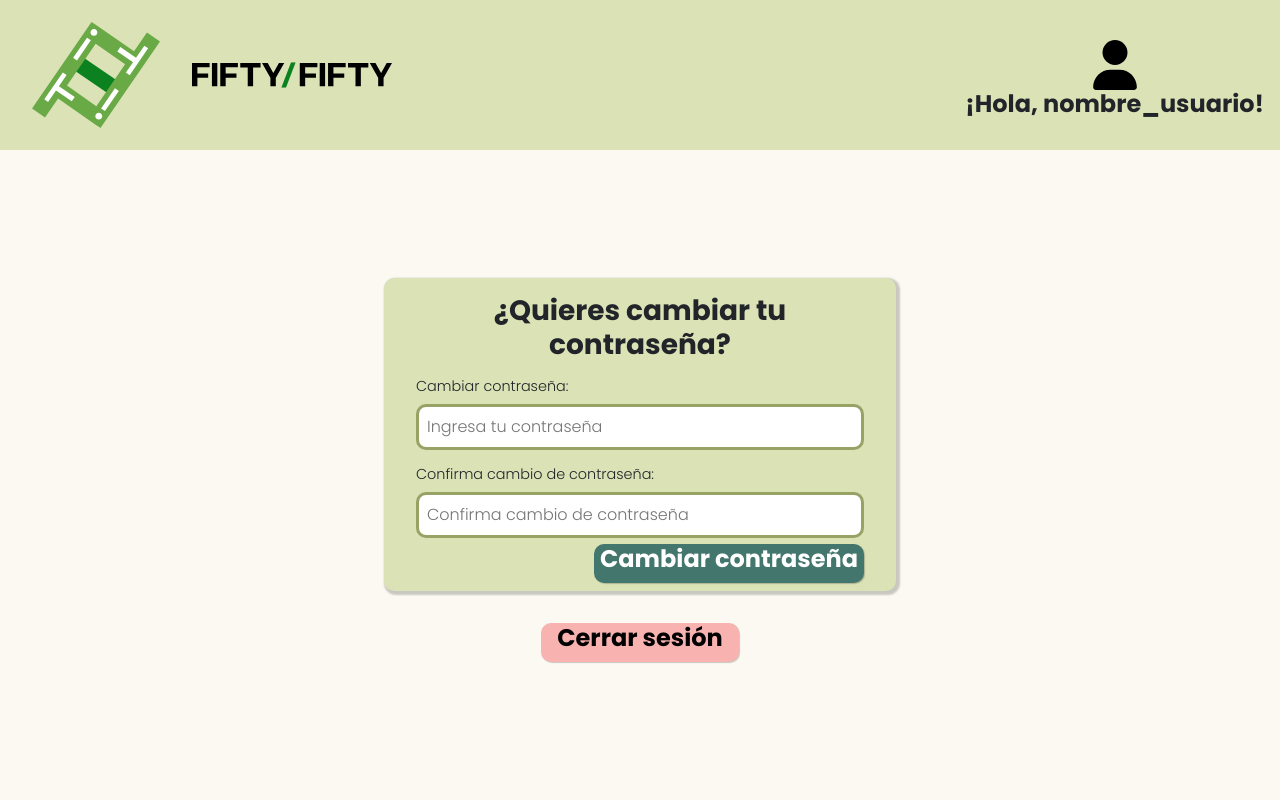
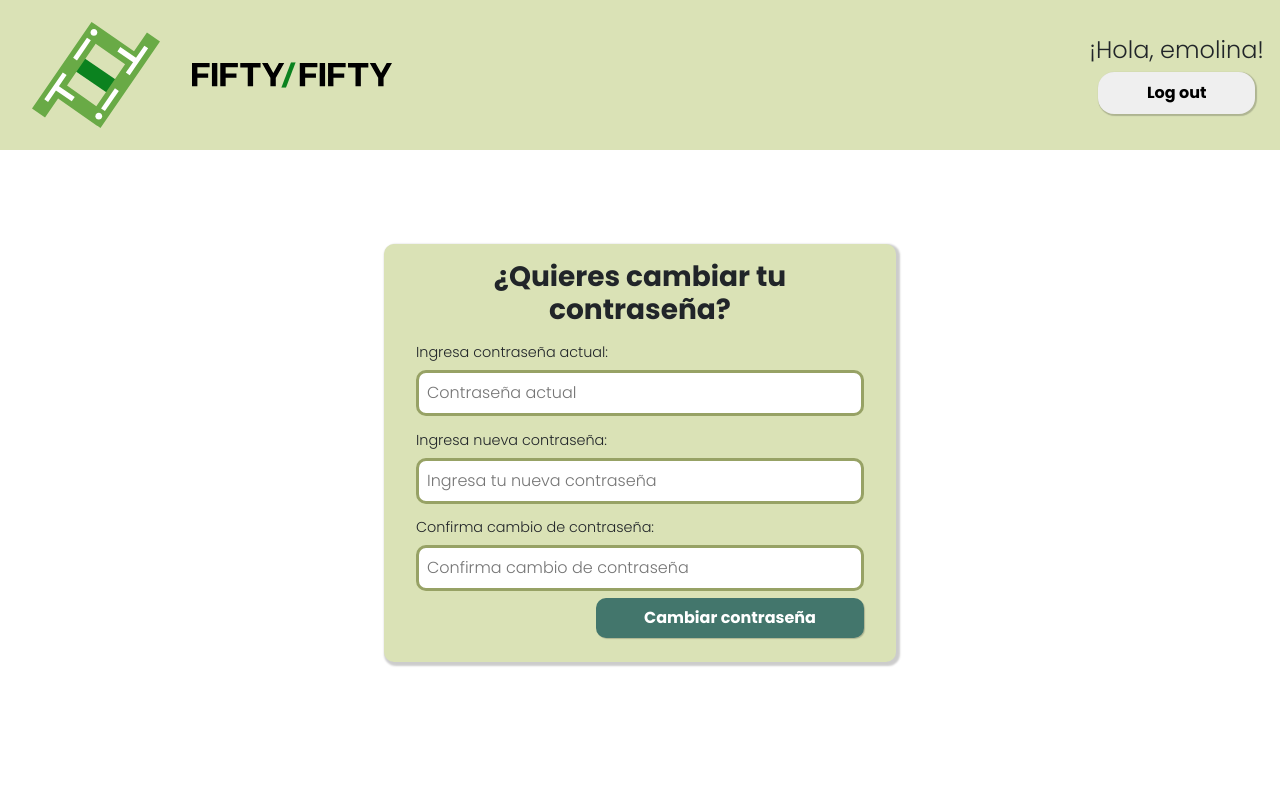
Before and after one commit to GabsCrisp/fifty-fifty, a Flask app: page /usuario in a window 1280 px wide. Run offline with Flask 3, Linux system fonts and the light colour scheme; a user stored in the database is signed in; some libraries are stand-ins or nearby versions.

Commit message:
usuarios css mejorado

```diff
--- a/app.py
+++ b/app.py
@@ -24,7 +24,6 @@ def index():
 @session_activate
 def login():
     if request.method == "GET":
-        print(session)
         return render_template("login.html")
     else:
         # respuesta es el diccionario que el frontend devuelve al backend al llamar a fetch
@@ -34,8 +33,6 @@ def login():
 
         # Buscar usuario por nombre de usuario o email
         usuario = db.execute("SELECT * FROM usuarios WHERE usuario = ? OR email = ?", (acceso, acceso)).fetchone()
-        print (usuario)
-
         if usuario:
             if check_password_hash(usuario[3], password):
                 # Contraseña correcta, usuario encontrado
@@ -66,11 +63,8 @@ def register():
         respuesta = request.get_json()
         username = respuesta['username']
         email = respuesta['email']
-        print(username)
-        print(email)
 
         usuarios = db.execute("SELECT * FROM usuarios").fetchall()
-        print(usuarios)
         for usuario in usuarios:
             if usuario[1] == username or usuario[2]== email:
                 # response es un diccionario que se le manda al frontend indicando que si hubo
@@ -81,11 +75,13 @@ def register():
         hash = generate_password_hash(respuesta['password'])
         db.execute("INSERT INTO usuarios(usuario, email, hash) VALUES(?,?,?)", (username,email, hash))
         conn.commit()
+        user_id = db.execute("SELECT * FROM usuarios WHERE usuario = ?", (username,)).fetchone()
         response = {"status":"success", "redirect": "/eventos"}
         #TODO: hashear contra, devolver respuesta al front, devolvemos estado y a donde va a redireccionar
         # creamos la sesión y almacena el nombre de usuario de la persona
         session["username"] = username
-        session["id"] = username
+        session["id"] = user_id[0]
+        print(user_id[0])
         return jsonify(response)
 
 
@@ -98,7 +94,6 @@ def temporal():
 def eventos():
     if request.method =="GET":
         rows = db.execute("SELECT nombre_evento FROM eventos WHERE id_usuario = ?", (session["id"],)).fetchall()
-        print(rows)
         return render_template("eventos.html", rows= rows)
     else:
         respuesta = request.get_json()
--- a/static/styles_usuario.css
+++ b/static/styles_usuario.css
@@ -1,3 +1,4 @@
+/*Para el header principal de los participantes*/
 @font-face {
     font-family: 'poppins-bold';
     src: url('../static/fonts/Poppins-Bold.ttf');
@@ -12,14 +13,31 @@
     transition: all 0.5s ease-in-out;
 }
 
-html,
-body {
-    height: 100%;
+body, html {
     margin: 0;
-    background-color: #FBF9F1;
+    height: 87%;
 }
 
+form
+{
+    margin-bottom: 1em;
+}
+form button
+{
+    box-shadow: 1px 1px 1px 1px rgba(0,0,0,0.2);
+    border: 1px solid transparent;
+    border-radius: 1em;
+    padding: 0.5em 3em 0.5em 3em;
+    font-family: 'poppins-bold';
+    transition: 1s;
 
+}
+form button:hover
+{
+    transform: scale(1.1);
+    color: white;
+    background-color: black;
+}
 .main_header {
     width: 100%;
     display: flex;
@@ -52,19 +70,8 @@ body {
     max-height: 40%;
 }
 
-h2,
 h3 {
     font-family: 'poppins-bold';
-}
-
-p {
-    font-family: 'poppins-light';
-}
-
-#usuario_imagen {
-
-    height: 50px;
-    width: 50px;
 }
 
 .user {
@@ -75,182 +82,6 @@ p {
     padding-right: 1em;
     margin-top: 1em;
 }
-
-h4 {
-    font-family: 'poppins-light';
-}
-
-@media (max-width: 800px) {
-
-    .icono_image_text {
-        margin: 5%;
-        max-width: 70%;
-        max-height: 70%;
-    }
-
-
-    .icono_image_logo {
-        margin-left: 5%;
-        margin-top: 2%;
-        margin-bottom: 2%;
-        max-width: 40%;
-        max-height: 40%;
-    }
-}
-* {
-    transition: all 0.5s ease-in-out;
-}
-
-body {
-    margin: 0;
-    min-height: 100vh;
-}
-
-
-.main_header {
-    width: 100%;
-    display: flex;
-    justify-content: space-between;
-    align-items: center;
-    background-color: #DAE2B6;
-}
-
-
-.main_header_icono {
-    display: flex;
-    width: 50%;
-    height: 100%;
-    max-height: 150px;
-}
-
-
-.icono_image_text {
-    margin: 5%;
-    max-width: 40%;
-    max-height: 40%;
-}
-
-
-.icono_image_logo {
-    margin-left: 5%;
-    margin-top: 2%;
-    margin-bottom: 2%;
-    max-width: 20%;
-    max-height: 40%;
-}
-
-h2,
-h3 {
-    font-family: 'poppins-bold';
-}
-
-p {
-    font-family: 'poppins-light';
-}
-
-#usuario_imagen {
-
-    height: 50px;
-    width: 50px;
-}
-
-.user {
-    display: flex;
-    flex-direction: column;
-    justify-content: center;
-    align-items: center;
-    padding-right: 1em;
-    margin-top: 1em;
-}
-
-h4 {
-    font-family: 'poppins-light';
-}
-
-@media (max-width: 800px) {
-
-    .icono_image_text {
-        margin: 5%;
-        max-width: 70%;
-        max-height: 70%;
-    }
-
-
-    .icono_image_logo {
-        margin-left: 5%;
-        margin-top: 2%;
-        margin-bottom: 2%;
-        max-width: 40%;
-        max-height: 40%;
-    }
-
-
-
-}
-
-@media (max-width: 600px) {
-    .icono_image_text {
-        margin: 5%;
-        max-width: 50%;
-        max-height: 50%;
-    }
-
-
-    .icono_image_logo {
-        margin-left: 5%;
-        margin-top: 2%;
-        margin-bottom: 2%;
-        max-width: 20%;
-        max-height: 20%;
-    }
-
-    #usuario_imagen {
-
-        height: 30px;
-        width: 30px;
-    }
-
-    .user h4 {
-        font-size: 0.8rem;
-    }
-}
-@media (max-width: 400px) {
-    .icono_image_text {
-        margin: 5%;
-        max-width: 50%;
-        max-height: 50%;
-    }
-
-
-    .icono_image_logo {
-        margin-left: 5%;
-        margin-top: 2%;
-        margin-bottom: 2%;
-        max-width: 20%;
-        max-height: 20%;
-    }
-
-    #usuario_imagen {
-
-        height: 30px;
-        width: 30px;
-    }
-
-    .user h4 {
-        font-size: 0.6rem;
-    }
-
-}
-
-.registro {
-    display: flex;
-    flex-direction: column;
-    align-items: center;
-    justify-content: center;
-    gap: 2em;
-    height: 80%;
-}
-
 .contenedor-registro {
     text-align: center;
     background-color: #DAE2B6;
@@ -267,7 +98,13 @@ h4 {
     width: 100%;
     align-items: center;
 }
-
+.registro
+{
+    height: 100%;
+    display: flex;
+    justify-content: center;
+    align-items: center;
+}
 .input {
     border: 3px solid #97A265;
     border-radius: 10px;
@@ -297,7 +134,7 @@ form .boton_cambiocontrasena {
     box-shadow: 1px 1px 1px rgba(0, 0, 0, 0.2);
 }
 
-.boton_cambiocontrasena a {
+.boton_cambiocontrasena {
     text-decoration: none;
     font-size: 1em;
     color: white;
@@ -331,182 +168,44 @@ form label {
 
 h4
 {
-    font-family: 'poppins-bold';
+    font-family: 'poppins-light';
 }
-
-/*media query con width de 300px*/
-
-@media (max-width: 300px) and (max-height: 700px) {
-
-
+@media(max-width:600px)
+{
+    .contenedor-registro
+    {
+        width: 90%;
+    }
+}
+@media(min-width:800px) and (max-width:1100px)
+{
+    h3
+    {
+        font-size: 2rem;
+    }
     .contenedor-registro {
         text-align: center;
         background-color: #DAE2B6;
         padding: 1em 2em 0.5em 2em;
         border-radius: 10px;
-        width: 60%;
+        width: 75%;
+        height: 70%;
         box-shadow: 2px 2px 2px 2px rgba(0, 0, 0, 0.2);
     }
-
-    .contenedor-registro form {
-        display: flex;
-        flex-direction: column;
-        gap: 0.4em;
-        width: 100%;
-        align-items: center;
+    .contenedor-registro form
+    {
+        height: 90%;
+        justify-content: space-around;
     }
-
-    .input {
-        border: 3px solid #97A265;
-        border-radius: 10px;
-        padding: 8px;
-        outline: none;
-        font-family: 'poppins-light';
-        width: 100%;
+    .input
+    {
+        padding: 1em;
+        font-size: 1.5rem;
     }
-
-    .input:focus {
-        border-color: #97A265;
-        box-shadow: 0 0 5px rgba(151, 162, 101, 0.5);
+    form label {
+        font-size: 1.5rem;
     }
-
-    form .boton_cambiocontrasena {
-        width: auto;
-        background-color: #43766C;
-        border-radius: 10px;
-        border: none;
-        justify-content: center;
-        box-shadow: 1px 1px 1px rgba(0, 0, 0, 0.2);
+    .boton_cambiocontrasena {
+        font-size: 1.7em;
     }
-
-    .boton_cambiocontrasena a {
-        text-decoration: none;
-        font-size: 1em;
-        color: white;
-        font-family: 'poppins-bold';
-        top: 1em;
-    }
-
-    form label {
-        margin-top: 0.5em;
-        width: 100%;
-        text-align: center;
-        font-family: 'poppins-light';
-        font-size: 0.9rem;
-    }
-
-    .boton_cerrarsesion {
-        width: auto;
-        background-color: #F8B2B0;
-        padding-right: 1.5em;
-        padding-left: 1.5em;
-        border-radius: 10px;
-        border: none;
-        box-shadow: 1px 1px 1px rgba(0, 0, 0, 0.2);
-    }
-
-    .boton_cerrarsesion a {
-        text-decoration: none;
-        font-size: 1.4em;
-        color: black;
-    }
-
-    h4
-    {
-        font-family: 'poppins-bold';
-    }
-
-
 }
-
-@media (max-height: 600px) {
-
-    .registro {
-        display: flex;
-        flex-direction: column;
-        align-items: center;
-        justify-content: center;
-        gap: 0.8em;
-        height: 80%;
-    }
-
-
-    .contenedor-registro {
-        text-align: center;
-        background-color: #DAE2B6;
-        padding: 1em 2em 0.5em 2em;
-        border-radius: 10px;
-        width: 60%;
-        box-shadow: 2px 2px 2px 2px rgba(0, 0, 0, 0.2);
-    }
-
-    .contenedor-registro form {
-        display: flex;
-        flex-direction: column;
-        gap: 0.4em;
-        width: 100%;
-        align-items: center;
-    }
-
-    .input {
-        border: 3px solid #97A265;
-        border-radius: 10px;
-        padding: 8px;
-        outline: none;
-        font-family: 'poppins-light';
-        width: 100%;
-    }
-
-    .input:focus {
-        border-color: #97A265;
-        box-shadow: 0 0 5px rgba(151, 162, 101, 0.5);
-    }
-
-    form .boton_cambiocontrasena {
-        width: auto;
-        background-color: #43766C;
-        border-radius: 10px;
-        border: none;
-        justify-content: center;
-        box-shadow: 1px 1px 1px rgba(0, 0, 0, 0.2);
-    }
-
-    .boton_cambiocontrasena a {
-        text-decoration: none;
-        font-size: 0.8em;
-        color: white;
-        font-family: 'poppins-bold';
-        top: 1em;
-    }
-
-    form label {
-        margin-top: 0.4em;
-        width: 100%;
-        text-align: center;
-        font-family: 'poppins-light';
-        font-size: 0.9rem;
-    }
-
-    .boton_cerrarsesion {
-        width: auto;
-        background-color: #F8B2B0;
-        padding-right: 1em;
-        padding-left: 1em;
-        border-radius: 10px;
-        border: none;
-        box-shadow: 1px 1px 1px rgba(0, 0, 0, 0.2);
-    }
-
-    .boton_cerrarsesion a {
-        text-decoration: none;
-        font-size: 1.4em;
-        color: black;
-    }
-
-    h4
-    {
-        font-family: 'poppins-bold';
-    }
-
-
-}
--- a/templates/usuario.html
+++ b/templates/usuario.html
@@ -4,8 +4,10 @@
 
 {% block head %}
 <div class="user">
-    <img id = "usuario_imagen" src="static/logos/usuario.svg" alt="">
-    <h4>¡Hola, nombre_usuario!</h4>
+    <h4>¡Hola, {{session["username"]}}!</h4>
+    <form action="/logout">
+        <button type="submit">Log out</button>
+    </form>
 </div>
 {% endblock %}
 
@@ -15,29 +17,23 @@
 
 {% block content %}
 <section class="registro">
-
     <div class="contenedor-registro">
         <h3>¿Quieres cambiar tu contraseña?</h3>
         <form>
-            <label for="password">Cambiar contraseña:</label>
-            <input type="password" class= "input" name="password" id="password"placeholder="Ingresa tu contraseña">
-            <label for="password">Confirma cambio de contraseña:</label>
-            <input type="password" class= "input" name="password" id="password"placeholder="Confirma cambio de contraseña">
+            <label for="password_actual">Ingresa contraseña actual:</label>
+            <input type="password" class="input" name="password_actual" id="password_actual"
+                placeholder="Contraseña actual">
+            <label for="password_nueva">Ingresa nueva contraseña:</label>
+            <input type="password" class="input" name="password_nueva" id="password_nueva"
+                placeholder="Ingresa tu nueva contraseña">
+            <label for="password_confirm">Confirma cambio de contraseña:</label>
+            <input type="password" class="input" name="password_confirm" id="password_confirm"
+                placeholder="Confirma cambio de contraseña">
             <div class="changepasscont">
-                <button type="submit" class="boton_cambiocontrasena">
-                    <a href="">
-                        <h4>Cambiar contraseña</h4>
-                    </a>
-                </button>
+                <button type="submit" class="boton_cambiocontrasena">Cambiar contraseña</button>
             </div>
         </form>
-     </div>
-
-     <button type="submit" class="boton_cerrarsesion">
-        <a href="">
-            <h4>Cerrar sesión</h4>
-        </a>
-    </button>
+    </div>
 
 </section>
 
```
Also changed, not shown: fiftyfifty.db, 2 other files.
